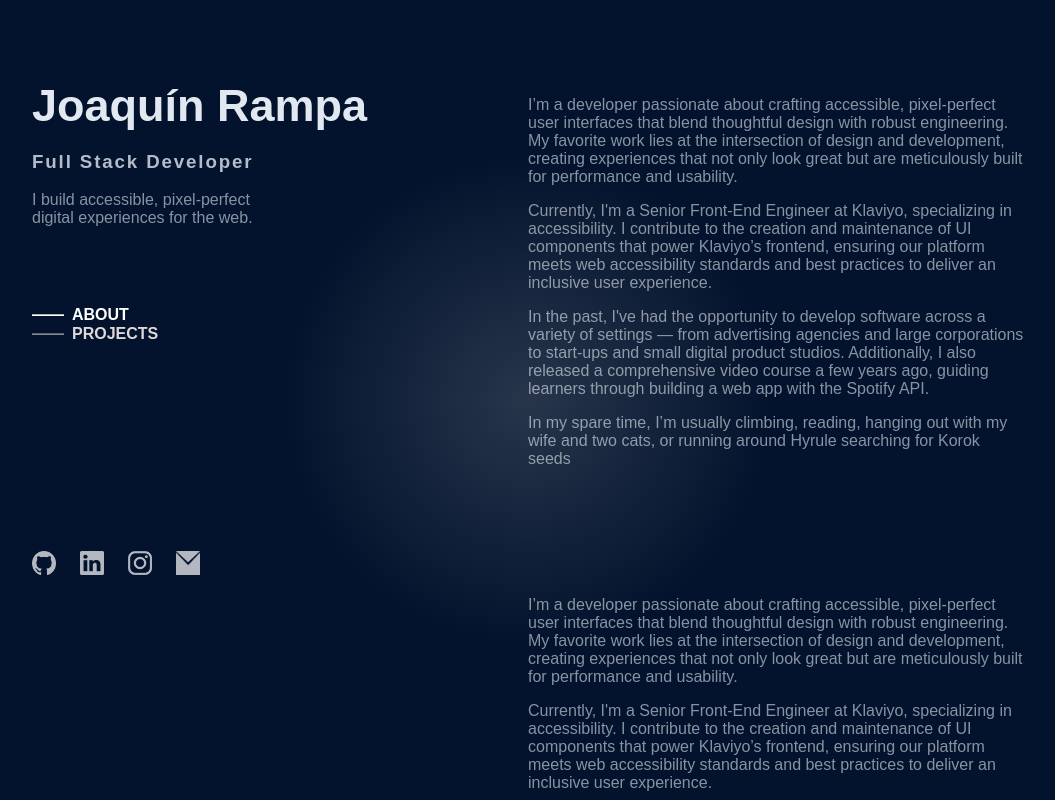
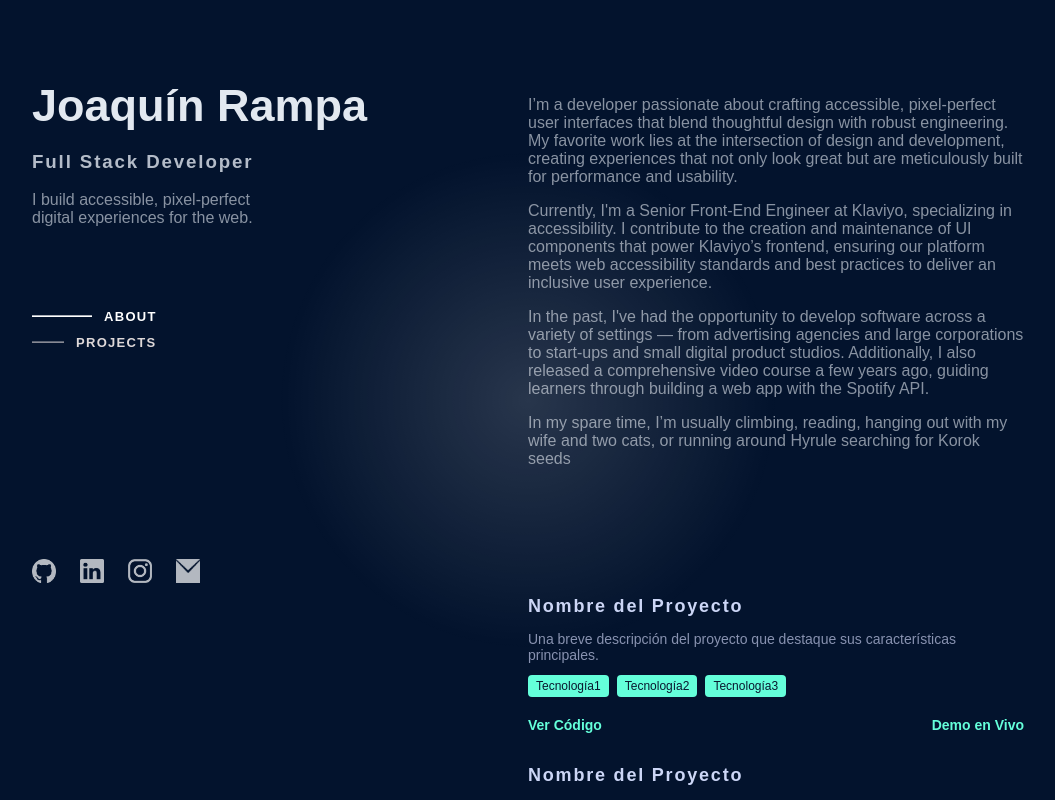
Before and after one commit to JoaRampa/JoaRampa.github.io, a Vue app: page / in a window 1280 px wide. Shown: the top 800 px of the page, without its empty margins (112-1167 px from the left). Built offline with nearby package versions, Linux system fonts and the light colour scheme; grey boxes are pictures that could not be loaded.

Commit message:
projectCard

```diff
--- a/src/components/nav.vue
+++ b/src/components/nav.vue
@@ -2,14 +2,22 @@
   <nav class="navbar">
     <ul class="nav-links">
       <li>
-        <a href="#about" class="link" @click.prevent="setActive('#about')" :class="{ active: activeLink === '#about' }">
-          <span class="dash">&mdash;&mdash;</span>
+        <a href="#about" class="link"
+          @click.prevent="setActive('#about')"
+          @mouseenter="hoverLink = '#about'"
+          @mouseleave="hoverLink = ''"
+          :class="{ active: activeLink === '#about' }">
+          <span class="dash" v-html="'&mdash;&mdash;&mdash;&mdash;'"></span>
           <span class="text">About</span>
         </a>
       </li>
       <li>
-        <a href="#projects" class="link" @click.prevent="setActive('#projects')" :class="{ active: activeLink === '#projects' }">
-          <span class="dash">&mdash;&mdash;</span>
+        <a href="#projects" class="link"
+          @click.prevent="setActive('#projects')"
+          @mouseenter="hoverLink = '#projects'"
+          @mouseleave="hoverLink = ''"
+          :class="{ active: activeLink === '#projects' }">
+          <span class="dash" v-html="'&mdash;&mdash;&mdash;&mdash;'"></span>
           <span class="text">Projects</span>
         </a>
       </li>
@@ -21,7 +29,8 @@
 export default {
   data() {
     return {
-      activeLink: ''
+      activeLink: '',
+      hoverLink: ''
     };
   },
   methods: {
@@ -47,7 +56,11 @@ export default {
 .nav-links {
   list-style: none;
   padding: 0;
-  width: 180px;
+  width: 200px;
+}
+
+.nav-links li {
+  margin-bottom: .5rem;
 }
 
 .link {
@@ -58,26 +71,29 @@ export default {
   transition: all 0.5s ease-in-out;
   text-transform: uppercase;
   font-weight: 700;
+  gap: .75rem;
 }
 
 .text {
-  transition: all .8s ease-in-out;
+  transition: opacity 0.4s ease-in-out;
+  font-size: 13px;
+  letter-spacing: .1em;
 }
 
 .dash {
-  width: 40px;
+  transition: width 0.4s ease-in-out, opacity 0.4s ease-in-out;
+  width: 32px;
   overflow: hidden;
-  transition: all .8s ease-in-out;
   opacity: 0.6;
 }
 
 .link:hover .dash, .active .dash,
 .link:hover .text, .active .text {
-  transition: opacity 0.8s ease-in-out;
+  transition: all 0.2s ease-in-out;
   opacity: 1;
   filter: brightness(250%);
   font-weight: bold;
-  transform: translateY(-1px);
+  width: 60px;
 }
 
 .active{
--- /dev/null
+++ b/src/components/projectCard.vue
@@ -0,0 +1,102 @@
+<template>
+  <div class="card">
+    <div class="card-image" :style="{ backgroundImage: `url(${image})` }"></div>
+    <div class="card-content">
+      <h3>{{ title }}</h3>
+      <p>{{ description }}</p>
+      <div class="tech-tags">
+        <span v-for="(tech, index) in technologies" :key="index" class="tech-tag">{{ tech }}</span>
+      </div>
+      <div class="card-links">
+        <a :href="codeLink" target="_blank" class="card-link">Ver Código</a>
+        <a :href="liveLink" target="_blank" class="card-link">Demo en Vivo</a>
+      </div>
+    </div>
+  </div>
+</template>
+
+<script>
+export default {
+  props: {
+    title: String,
+    description: String,
+    image: String,
+    technologies: Array,
+    codeLink: String,
+    liveLink: String
+  }
+};
+</script>
+
+<style scoped>
+/* Estilos generales */
+.card {
+  width: 100%;
+  transition: all 0.3s ease-in-out;
+  border-radius: 8px;
+}
+
+.card:hover {
+  transform: translateY(-2px);
+  background-color: #061938;
+}
+
+.card-image {
+  background-size: cover;
+  background-position: center;
+  opacity: 0.8;
+}
+
+.card-content {
+  padding: 16px 0;
+  color: #ccd6f6;
+}
+
+h3 {
+  font-size: 18px;
+  margin: 0;
+}
+
+p {
+  font-size: 14px;
+  color: #8892b0;
+  margin-bottom: 12px;
+}
+
+.tech-tags {
+  margin-bottom: 12px;
+}
+
+.tech-tag {
+  display: inline-block;
+  background-color: #64ffda;
+  color: #0a192f;
+  padding: 4px 8px;
+  margin-right: 8px;
+  margin-bottom: 8px;
+  border-radius: 4px;
+  font-size: 12px;
+}
+
+.card-links {
+  display: flex;
+  justify-content: space-between;
+}
+
+.card-link {
+  text-decoration: none;
+  color: #64ffda;
+  font-weight: bold;
+  font-size: 14px;
+}
+
+.card-link:hover {
+  text-decoration: underline;
+}
+
+@media (max-width: 1000px) {
+  .card:hover {
+    background-color:#03132d;
+  }
+}
+</style>
--- a/src/components/projects.vue
+++ b/src/components/projects.vue
@@ -1,12 +1,46 @@
 <template>
-  <p>I’m a developer passionate about crafting accessible, pixel-perfect user interfaces that blend thoughtful design with robust engineering. My favorite work lies at the intersection of design and development, creating experiences that not only look great but are meticulously built for performance and usability.</p>
-  <p>Currently, I'm a Senior Front-End Engineer at Klaviyo, specializing in accessibility. I contribute to the creation and maintenance of UI components that power Klaviyo’s frontend, ensuring our platform meets web accessibility standards and best practices to deliver an inclusive user experience.</p>
-  <p>In the past, I've had the opportunity to develop software across a variety of settings — from advertising agencies and large corporations to start-ups and small digital product studios. Additionally, I also released a comprehensive video course a few years ago, guiding learners through building a web app with the Spotify API.</p>
-  <p>In my spare time, I’m usually climbing, reading, hanging out with my wife and two cats, or running around Hyrule searching for Korok seeds</p>
+  <div class="projects-container">
+    <ProjectCard
+      title="Nombre del Proyecto"
+      description="Una breve descripción del proyecto que destaque sus características principales."
+      image="URL_de_la_imagen_del_proyecto"
+      :technologies="['Tecnología1', 'Tecnología2', 'Tecnología3']"
+      codeLink="URL_del_repositorio_del_código"
+      liveLink="URL_de_la_demo_en_vivo"
+    />
+    <ProjectCard
+      title="Nombre del Proyecto"
+      description="Una breve descripción del proyecto que destaque sus características principales."
+      image="URL_de_la_imagen_del_proyecto"
+      :technologies="['Tecnología1', 'Tecnología2', 'Tecnología3']"
+      codeLink="URL_del_repositorio_del_código"
+      liveLink="URL_de_la_demo_en_vivo"
+    />
+    <ProjectCard
+      title="Nombre del Proyecto"
+      description="Una breve descripción del proyecto que destaque sus características principales."
+      image="URL_de_la_imagen_del_proyecto"
+      :technologies="['Tecnología1', 'Tecnología2', 'Tecnología3']"
+      codeLink="URL_del_repositorio_del_código"
+      liveLink="URL_de_la_demo_en_vivo"
+    />
+  </div>
 </template>
 
+<script>
+import ProjectCard from './projectCard.vue';
+
+export default {
+  components: {
+    ProjectCard
+  }
+};
+</script>
+
 <style scoped>
-p {
-  opacity: 0.6;
+.projects-container {
+  display: flex;
+  flex-wrap: wrap;
+  justify-content: center;
 }
 </style>
```
